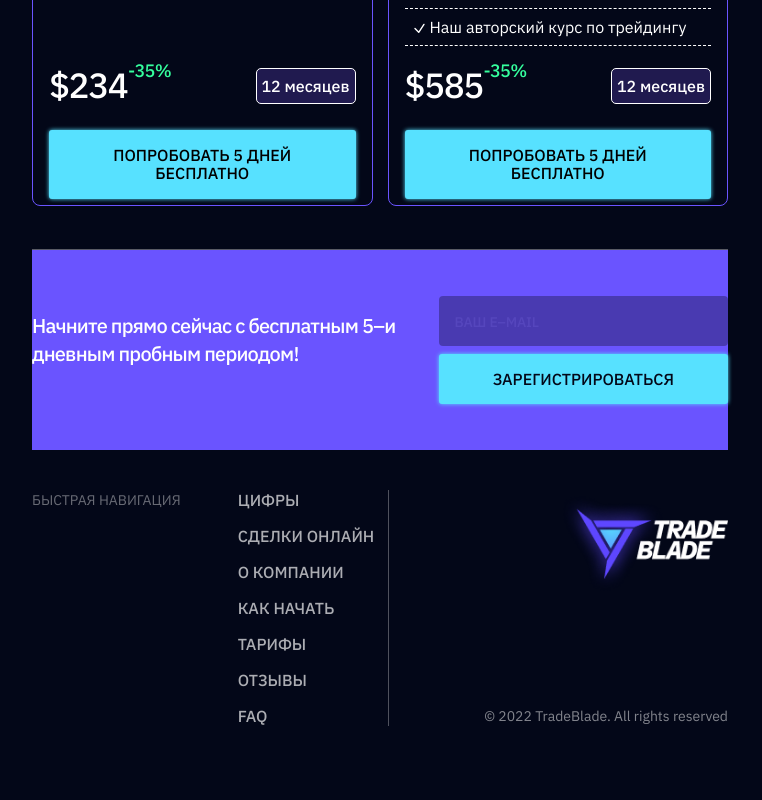
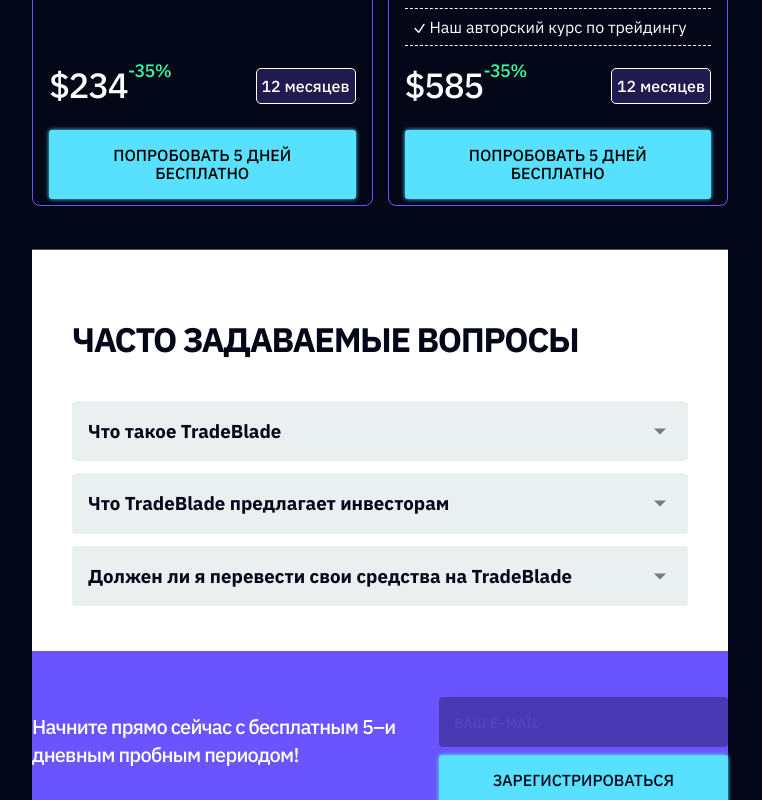
Before and after one commit to MaxBeliienko/trade-test, a React (Vite) app: page / in a window 1280 px wide. Shown: the part 2000-2800 px from the top of the page, without its empty margins (260-1022 px from the left). Before the commit the page ends 2746 px from the top, so only its background shows below. Built offline with nearby package versions, Linux system fonts and the light colour scheme.

Commit message:
faq-section

```diff
--- a/src/App.jsx
+++ b/src/App.jsx
@@ -5,6 +5,7 @@
 import CompletedDealsSection from './components/completedDealsSection/CompletedDealsSection';
 import AboutCompanySection from './components/aboutCompanySection/AboutCompanySection';
 import PricesSection from './components/pricesSection/PricesSection';
+import FaqSection from './components/faqSection/FaqSection';
 import TryFreeSection from './components/tryFreeSection/TryFreeSection';
 import Footer from './components/footer/Footer';
 
@@ -17,6 +18,7 @@
       <CompletedDealsSection />
       <AboutCompanySection />
       <PricesSection />
+      <FaqSection />
       <TryFreeSection />
       <Footer />
     </div>
--- /dev/null
+++ b/src/components/faqSection/FaqSection.jsx
@@ -0,0 +1,40 @@
+import { useState } from 'react';
+import styles from './FaqSection.module.css';
+import faqData from '../../mock/faq-data.json';
+import faqArrow from '../../assets/faq-arrow.svg';
+
+const FaqSection = () => {
+  const [openQuestions, setOpenQuestions] = useState({});
+
+  const toggleQuestion = index => {
+    setOpenQuestions({
+      ...openQuestions,
+      [index]: !openQuestions[index],
+    });
+  };
+
+  return (
+    <section className={styles['faq-section']} id="faq">
+      <h2>Часто задаваемые вопросы</h2>
+      <ul className={styles['faq-list']}>
+        {faqData.map((question, index) => (
+          <li
+            key={index}
+            className={`${styles.question} ${
+              openQuestions[index] ? styles.open : ''
+            }`}
+            onClick={() => toggleQuestion(index)}
+          >
+            <div className={styles['question-header']}>
+              <h3>{question.question}</h3>
+              <img src={faqArrow} alt="arrow" className={styles.arrow} />
+            </div>
+            <div className={styles.answer}>{question.answer}</div>
+          </li>
+        ))}
+      </ul>
+    </section>
+  );
+};
+
+export default FaqSection;
--- /dev/null
+++ b/src/components/faqSection/FaqSection.module.css
@@ -0,0 +1,83 @@
+.faq-section {
+  padding: 56px 0 40px;
+  background-color: var(--color-white);
+}
+
+.faq-section > h2 {
+  font-weight: 700;
+  font-size: 28px;
+  line-height: 129%;
+  letter-spacing: -0.04em;
+  text-transform: uppercase;
+  color: var(--color-primary);
+  margin-bottom: 40px;
+}
+
+.faq-list {
+  display: flex;
+  flex-direction: column;
+  gap: 12px;
+}
+
+.question {
+  border: none;
+  background-color: #eaeff0;
+  border-radius: 4px;
+  overflow: hidden;
+  transition: height 1s ease, background-color 1s ease, color 1s ease;
+  color: var(--color-primary);
+}
+
+.question-header {
+  padding: 16px;
+  cursor: pointer;
+  display: flex;
+  justify-content: space-between;
+  align-items: center;
+}
+
+.arrow {
+  transition: transform 1s ease, filter 1s ease;
+}
+
+.open .arrow {
+  transform: rotate(180deg);
+  filter: invert(1);
+}
+
+.answer {
+  padding: 0 16px;
+  height: 0;
+  overflow: hidden;
+  transition: height 1s ease;
+}
+
+.open .answer {
+  height: auto;
+  padding: 16px;
+}
+
+.open {
+  background-color: var(--color-purple);
+  color: var(--color-white);
+}
+
+@media screen and (min-width: 768px) {
+  .faq-section {
+    padding: 68px 40px 45px;
+  }
+
+  .faq-section > h2 {
+    font-size: 34px;
+  }
+}
+
+@media screen and (min-width: 1440px) {
+  .faq-section {
+    padding: 96px 220px 45px;
+  }
+
+  .faq-section > h2 {
+    font-size: 44px;
+  }
+}
--- /dev/null
+++ b/src/mock/faq-data.json
@@ -0,0 +1,14 @@
+[
+  {
+    "question": "Что такое TradeBlade",
+    "answer": "Мы опытная команда, для которой трейдинг - профессия. TradeBlade является авторизованным официальным брокером биржи Binance. Он представляет пользователям множество преимуществ, таких как более високая скорость синхронизации API и возможность создать учетную запись Binance через платформу TradeBlade всего в 1 клик."
+  },
+  {
+    "question": "Что TradeBlade предлагает инвесторам",
+    "answer": "Lorem ipsum dolor sit amet, consectetur adipiscing elit, sed do eiusmod tempor incididunt ut labore et dolore magna aliqua. Ut enim ad minim veniam, quis nostrud exercitation ullamco laboris nisi ut aliquip ex ea commodo consequat."
+  },
+  {
+    "question": "Должен ли я перевести свои средства на TradeBlade",
+    "answer": "Ответ на третий вопрос..."
+  }
+]
```
Also changed, not shown: src/assets/faq-arrow.svg (added).
